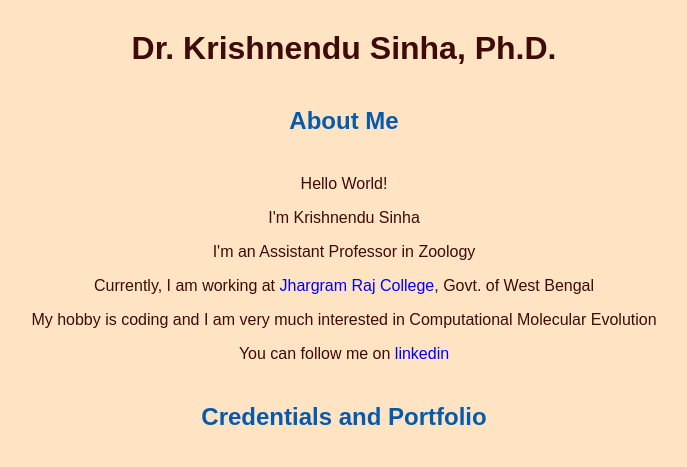
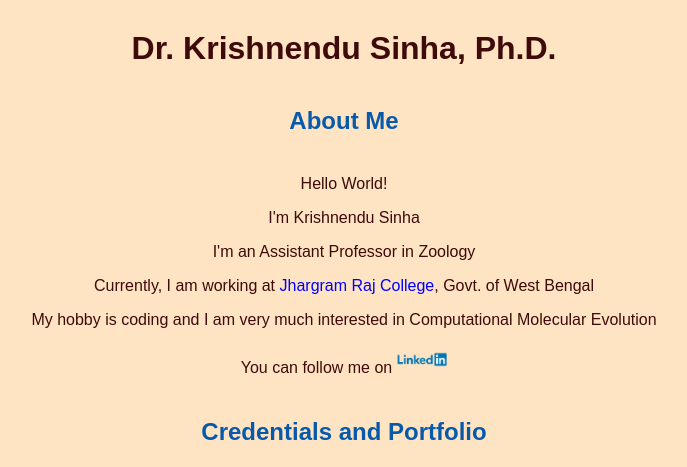
Before and after one commit to sinhakrishnendu/sinhakrishnendu.github.io, a plain HTML site: page index.html in a window 1280 px wide. Shown: the part 314-781 px from the top of the page, without its empty margins (296-983 px from the left). Drawn offline with Linux system fonts and the light colour scheme.

Commit message:
Update index.html

```diff
--- a/index.html
+++ b/index.html
@@ -22,7 +22,7 @@
                 <p>I'm an Assistant Professor in Zoology</p>
                 <p>Currently, I am working at <a href="http://jrc.ac.in/">Jhargram Raj College</a>, Govt. of West Bengal</p>
                 <p>My hobby is coding and I am very much interested in Computational Molecular Evolution</p>
-                <p>You can follow me on<a href="https://www.linkedin.com/in/krishnendu-sinha-3650b077/"> linkedin</a></p>
+                <p>You can follow me on<a href="https://www.linkedin.com/in/krishnendu-sinha-3650b077/"> <img src="photos/in.jpg" width="4%" alt="Linkedin"></a></p>
                 <h2>Credentials and Portfolio</h2>
                 <p><a href="ks_resume.html">Resume</a> ׀<a href="https://github.com/krishnendupython"> GitHub</a> ׀<a href="https://scholar.google.co.in/citations?user=q9RqIhEAAAAJ&hl=en"> Google Scholar</a></p>
         <h2>Contact</h2>
```
